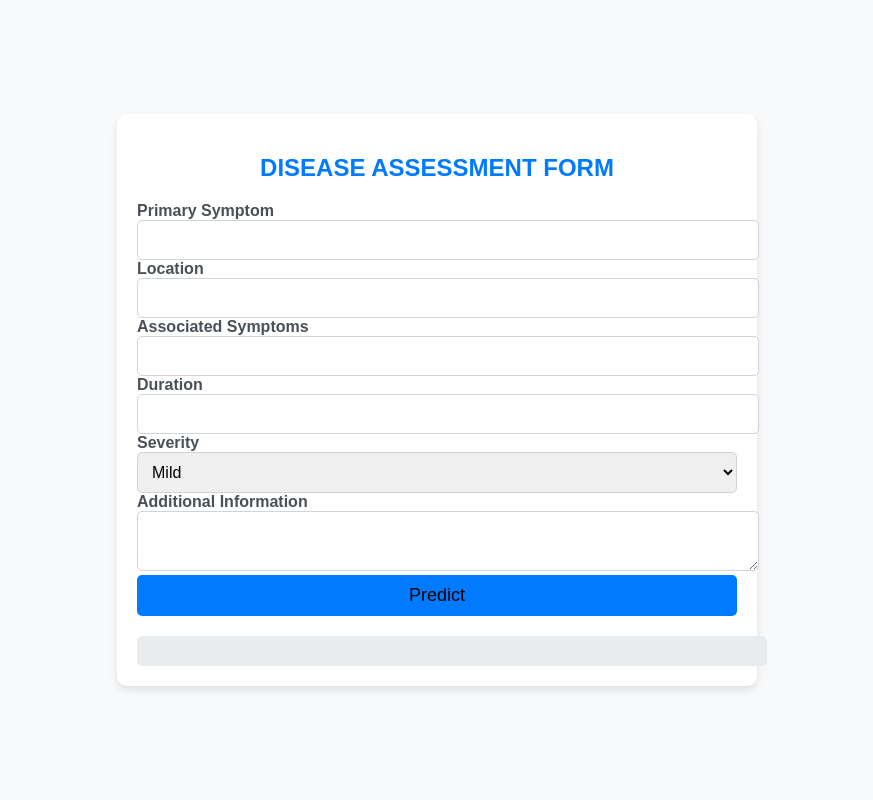
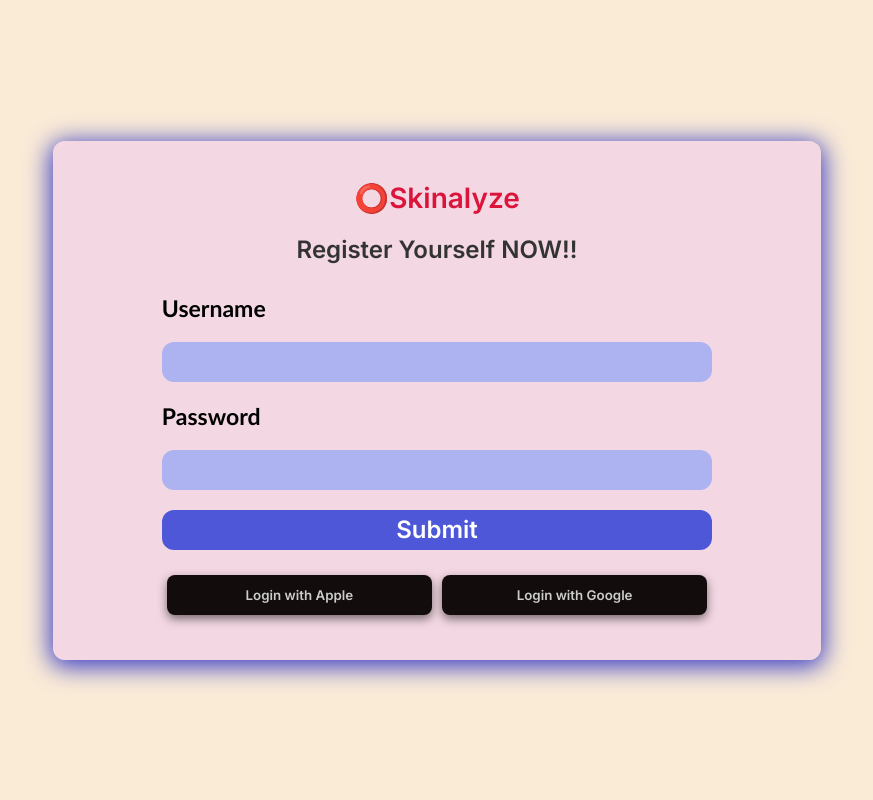
Before and after one commit to Code0ut/Skinalyze, a Flask app: template templates/chatbot.html in a window 1280 px wide. Shown: the whole page, without its empty margins (203-1076 px from the left). Run offline with Flask 3, Linux system fonts and the light colour scheme; the template is opened without the code that fills it, so the values that code supplies are empty, except form fields; form fields are guessed from the names that the template uses.

Commit message:
Update chatbot.html

```diff
--- a/templates/chatbot.html
+++ b/templates/chatbot.html
@@ -1,130 +1,143 @@
 <!DOCTYPE html>
 <html lang="en">
 <head>
-    <meta charset="UTF-8">
-    <meta name="viewport" content="width=device-width, initial-scale=1.0">
-    <title>Chatbot</title>
+  <meta charset="UTF-8" />
+  <meta name="viewport" content="width=device-width, initial-scale=1.0"/>
+  <title>Register Page</title>
+  <link href="https://fonts.googleapis.com/css2?family=Inter:wght@300;400;600&display=swap" rel="stylesheet"/>
   <style>
+    * {
+      margin: 0;
+      padding: 0;
+      box-sizing: border-box;
+      font-family: 'Inter', sans-serif;
+    }
+
     body {
-    background-color: #f8f9fa;
-    font-family: Arial, sans-serif;
       display: flex;
       justify-content: center;
       align-items: center;
       height: 100vh;
-    margin: 0;
+      background-color: antiquewhite;
     }
 
     .container {
-    width: 100%;
-    max-width: 600px;
-    background: white;
-    padding: 20px;
-    border-radius: 10px;
-    box-shadow: 0 4px 8px rgba(0, 0, 0, 0.1);
-    text-align: center;
+      width: 60%;
+      max-width: 800px;
+      background-color: rgba(238, 196, 238, 0.5);
+      border-radius: 12px;
+      box-shadow: 0px 4px 25px 3px rgb(59, 63, 197);
+      padding: 40px;
+      display: flex;
+      flex-direction: column;
+      align-items: center;
+      gap: 20px;
+    }
+
+    #webname {
+      color: crimson;
+      font-size: 28px;
+      font-weight: bold;
     }
 
     h2 {
       font-size: 24px;
-    font-weight: bold;
-    color: #007bff;
-    margin-bottom: 20px;
+      color: #333;
+      margin-bottom: 10px;
     }
 
-.form-label {
-    font-weight: bold;
-    color: #495057;
-    text-align: left;
-    display: block;
+    form {
+      display: flex;
+      flex-direction: column;
+      align-items: center;
+      width: 100%;
+      gap: 20px;
     }
 
-.form-control {
-    border-radius: 5px;
-    border: 1px solid #ced4da;
-    padding: 10px;
+    .input-field {
+      width: 80%;
+      height: 40px;
+      border-radius: 12px;
+      border: none;
+      background-color: rgb(173, 178, 241);
+      padding-left: 10px;
       font-size: 16px;
-    width: 100%;
     }
 
-textarea.form-control {
-    resize: vertical;
+    label {
+      font-family: 'Gill Sans', 'Gill Sans MT', Calibri, 'Trebuchet MS', sans-serif;
+      font-weight: bold;
+      font-size: larger;
+      width: 80%;
+      text-align: left;
     }
 
-.btn-primary {
-    width: 100%;
-    padding: 10px;
-    font-size: 18px;
-    border-radius: 5px;
-    background-color: #007bff;
+    .submit-btn {
+      width: 80%;
+      height: 40px;
+      border-radius: 12px;
       border: none;
-    transition: background 0.3s ease;
+      background-color: rgb(78, 87, 216);
+      font-weight: bolder;
+      font-size: x-large;
+      color: white;
+      cursor: pointer;
     }
 
-.btn-primary:hover {
-    background-color: #0056b3;
+    .submit-btn:hover {
+      background-color: aqua;
+      color: black;
     }
 
-#result {
-    background: #e9ecef;
-    padding: 15px;
-    border-radius: 5px;
-    font-size: 16px;
-    text-align: center;
-    margin-top: 20px;
-    width: 100%;
+    .social-buttons {
+      display: flex;
+      justify-content: space-between;
+      width: 80%;
     }
 
+    .social-buttons button {
+      flex: 1;
+      margin: 5px;
+      padding: 12px;
+      border-radius: 8px;
+      font-weight: bold;
+      cursor: pointer;
+      background-color: #120c0c;
+      color: #ccc;
+      border: none;
+      box-shadow: 0 4px 10px rgba(0, 0, 0, 0.5);
+    }
 
+    .social-buttons button:hover {
+      transform: scale(1.05);
+    }
+
+    a {
+      text-decoration: none;
+      color: #ccc;
+    }
   </style>
 </head>
 <body>
-    <div class="container mt-5">
-        <h2 class="text-center">DISEASE ASSESSMENT FORM</h2>
-        <form action="/predict" method="post">
-            <div class="mb-3">
-                <label for="primary_symptom" class="form-label">Primary Symptom</label>
-                <input type="text" class="form-control" id="primary_symptom" name="primary_symptom" required>
+  <div class="container">
+    <h1 id="webname">⭕Skinalyze</h1>
+    <h2>Register Yourself NOW!!</h2>
+    <form method="POST">
+      {{ form.hidden_tag() }}
+
+      <label for="username">{{ form.username.label }}</label>
+      {{ form.username(class="input-field") }}
+
+      <label for="password">{{ form.password.label }}</label>
+      {{ form.password(class="input-field") }}
+
+      {{ form.submit(class="submit-btn") }}
+    </form>
+
+    <div class="social-buttons">
+      <button id="a"><a href="#">Login with Apple</a></button>
+      <button id="g"><a href="#">Login with Google</a></button>
     </div>
-            <div class="mb-3">
-                <label for="location" class="form-label">Location</label>
-                <input type="text" class="form-control" id="location" name="location" required>
   </div>
-            <div class="mb-3">
-                <label for="associated_symptoms" class="form-label">Associated Symptoms</label>
-                <input type="text" class="form-control" id="associated_symptoms" name="associated_symptoms">
-            </div>
-            <div class="mb-3">
-                <label for="duration" class="form-label">Duration</label>
-                <input type="text" class="form-control" id="duration" name="duration" required>
-            </div>
-            <div class="mb-3">
-                <label for="severity" class="form-label">Severity</label>
-                <select class="form-control" id="severity" name="severity" required>
-                    <option value="Mild">Mild</option>
-                    <option value="Moderate">Moderate</option>
-                    <option value="Severe">Severe</option>
-                </select>
-            </div>
-            <div class="mb-3">
-                <label for="additional_info" class="form-label">Additional Information</label>
-                <textarea class="form-control" id="additional_info" name="additional_info"></textarea>
-            </div>
-            <button type="submit" class="btn btn-primary">Predict</button>
-        </form>
-        <div id="result" class="mt-4"></div>
-    </div>
-    <script>
-        document.querySelector("form").addEventListener("submit", async function(event) {
-            event.preventDefault();
-            const formData = new FormData(this);
-            const response = await fetch("/predict", {
-                method: "POST",
-                body: formData
-            });
-            const result = await response.json();
-            document.getElementById("result").innerHTML = `<h5>Prediction:</h5><p>${result}</p>`;
-        });
-    </script>
 </body>
 </html>
```
Lines whose indentation alone changed are shown as unchanged.
